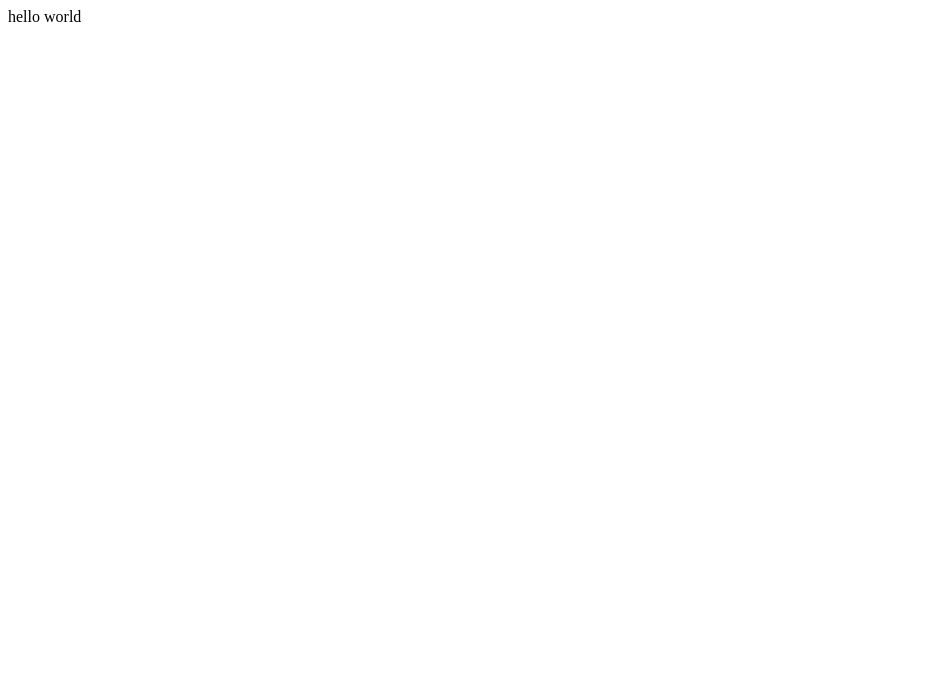
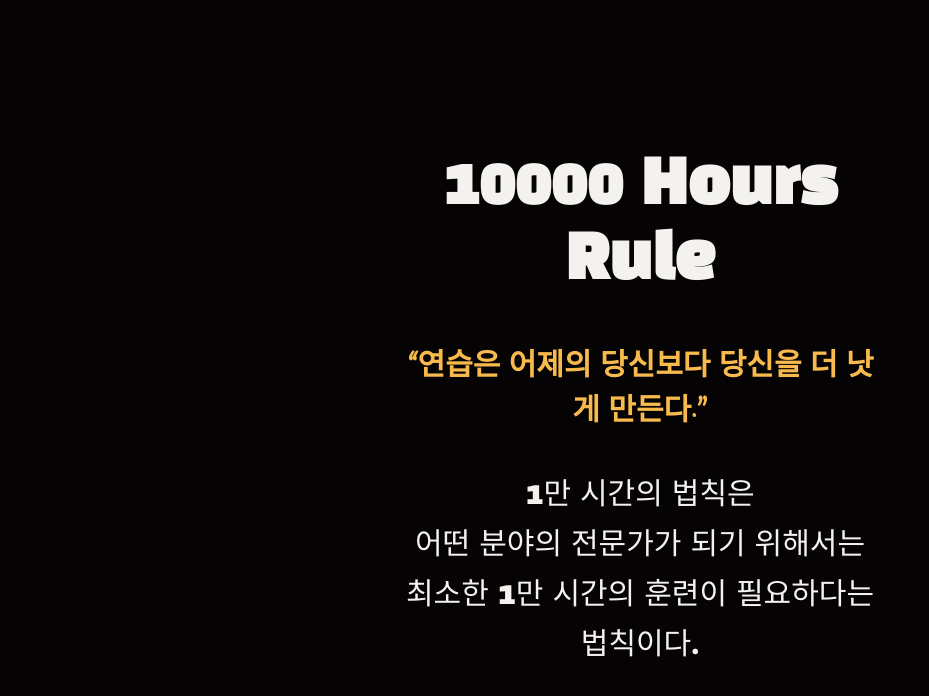
Before and after one commit to 5647kr/10000HoursRule, a React (Create React App) app: page / in a window 1280 px wide. Shown: the top 696 px of the page, without its empty margins (0-929 px from the left). Built offline with nearby package versions, Linux system fonts and the light colour scheme; a web font is replaced by a local one.

Commit message:
[🖌 Design] 10000HoursRule 기본 UI 작업

```diff
--- a/src/App.js
+++ b/src/App.js
@@ -1,8 +1,46 @@
+import styled from "styled-components";
+import GlobalStyle from "./style/GlobalStyle";
+import "./style/font.css"
+
 function App() {
   return (
-    <div>
-      hello world
-    </div>
+    <Wrap>
+      <GlobalStyle />
+      <TitleHeading>10000 Hours Rule</TitleHeading>
+      <SubTitleHeading>“연습은 어제의 당신보다 당신을 더 낫게 만든다.”</SubTitleHeading>
+      <SubscribeParagraph>1만 시간의 법칙은<br/>어떤 분야의 전문가가 되기 위해서는<br/>최소한 1만 시간의 훈련이 필요하다는 법칙이다.</SubscribeParagraph>
+    </Wrap>
   );
 }
 export default App;
+
+const Wrap = styled.div`
+  width: 100%;
+  height: 100vh;
+  box-sizing: border-box;
+  padding: 100px 400px 0;
+  background-color: var(--bg-color);
+`
+
+const TitleHeading = styled.h1`
+  margin-top: 50px;
+  font-size: 60px;
+  font-weight: bold;
+  font-family: "Black Han Sans";
+  text-align: center;
+`
+
+const SubTitleHeading = styled.h2`
+  margin-top: 40px;
+  font-size: 30px;
+  font-family: "Nanum Pen Script";
+  color: var(--content-color);
+`
+
+const SubscribeParagraph = styled.p`
+  margin-top: 40px;
+  font-size: 30px;
+  font-family: "Black Han Sans";
+  line-height: 50px;
+  text-align: center;
+`
```
